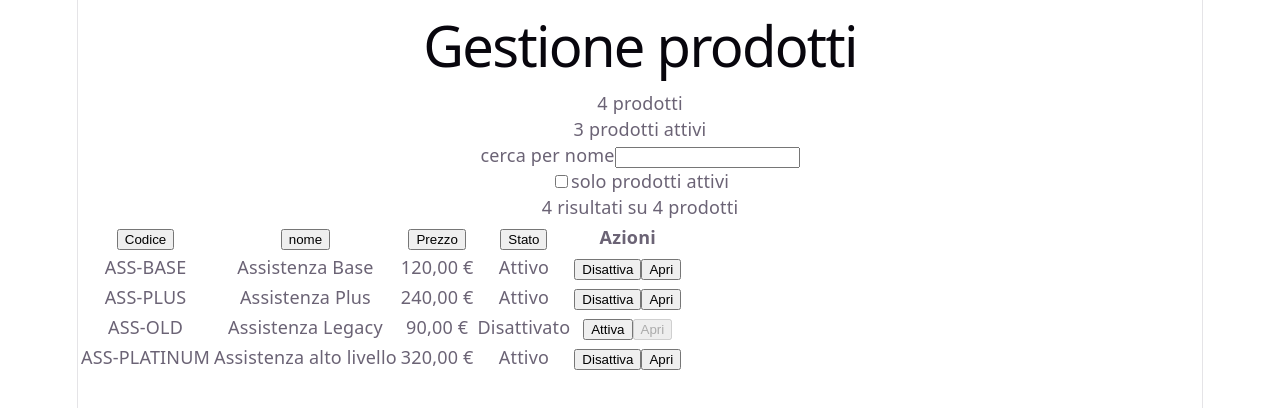
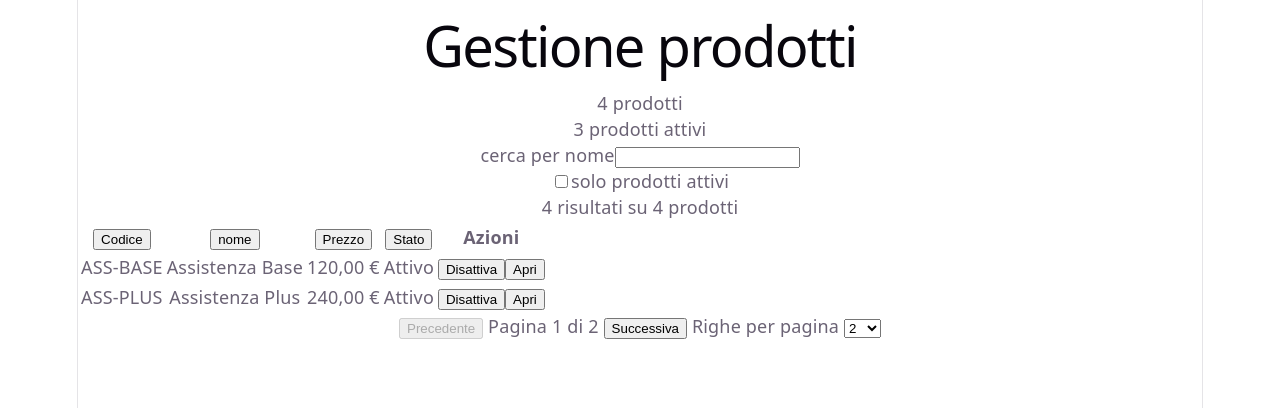
Before and after one commit to netalex/react-refresh, a React (Vite) app: page /products in a window 1280 px wide. Shown: the top 408 px of the page. Built offline with nearby package versions, Linux system fonts and the light colour scheme.

Commit message:
giorno 2 v8 4 paginazione

```diff
--- a/src/App.tsx
+++ b/src/App.tsx
@@ -17,6 +17,8 @@ import {
   useReactTable,
   type ColumnDef,
   type SortingState,
+  getPaginationRowModel,
+  type PaginationState,
 } from "@tanstack/react-table"
 
 type Product = {
@@ -149,7 +151,11 @@ export default function App() {
   const search = searchParams.get("q") ?? "";
   const onlyActive = searchParams.get("active") === "true";
   const navigate = useNavigate();
-  const [sorting, setSorting] = useState<SortingState>([])
+  const [sorting, setSorting] = useState<SortingState>([]);
+  const [pagination, setPagination] = useState<PaginationState>({
+    pageIndex: 0,
+    pageSize: 2,
+  });
 
   function handleToggleActive(productId: string) {
     setProducts((previousProducts) => previousProducts.map(
@@ -205,15 +211,21 @@ export default function App() {
 
     state: {
       sorting,
+      pagination,
     },
+
     onSortingChange: setSorting,
+    onPaginationChange: setPagination,
 
     getCoreRowModel: getCoreRowModel(),
     getSortedRowModel: getSortedRowModel(),
+    getPaginationRowModel: getPaginationRowModel(),
+
     getRowId: (product) => product.id,
 
     enableMultiSort: false,
     sortDescFirst: false,
+    autoResetPageIndex: true,
   });
 
   useEffect(() => {
@@ -357,6 +369,48 @@ export default function App() {
           )}
         </tbody>
       </table>
+
+      <div>
+        <button
+          type="button"
+          onClick={() => table.previousPage()}
+          disabled={!table.getCanPreviousPage()}
+        >
+          Precedente
+        </button>
+
+        <span>
+          {" "}
+          Pagina{" "}
+          {table.getPageCount() === 0 ? 0 : pagination.pageIndex + 1}
+          {" di "}
+          {table.getPageCount()}
+          {" "}
+        </span>
+
+        <button
+          type="button"
+          onClick={() => table.nextPage()}
+          disabled={!table.getCanNextPage()}
+        >
+          Successiva
+        </button>
+
+        <label>
+          {" "}Righe per pagina{" "}
+          <select
+            value={pagination.pageSize}
+            onChange={(event) =>
+              table.setPageSize(Number(event.target.value))
+            }
+          >
+            <option value={2}>2</option>
+            <option value={4}>4</option>
+            <option value={10}>10</option>
+          </select>
+        </label>
+      </div>
+
     </main>
   )
 
```
